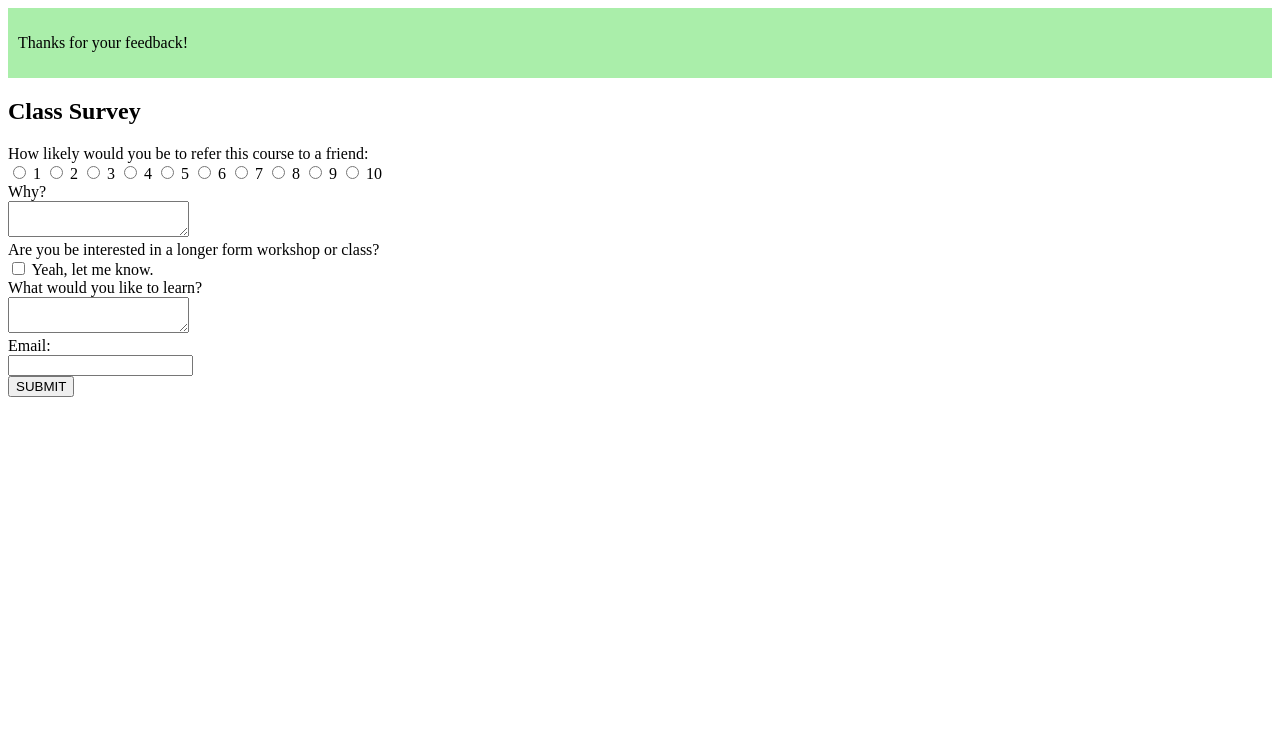
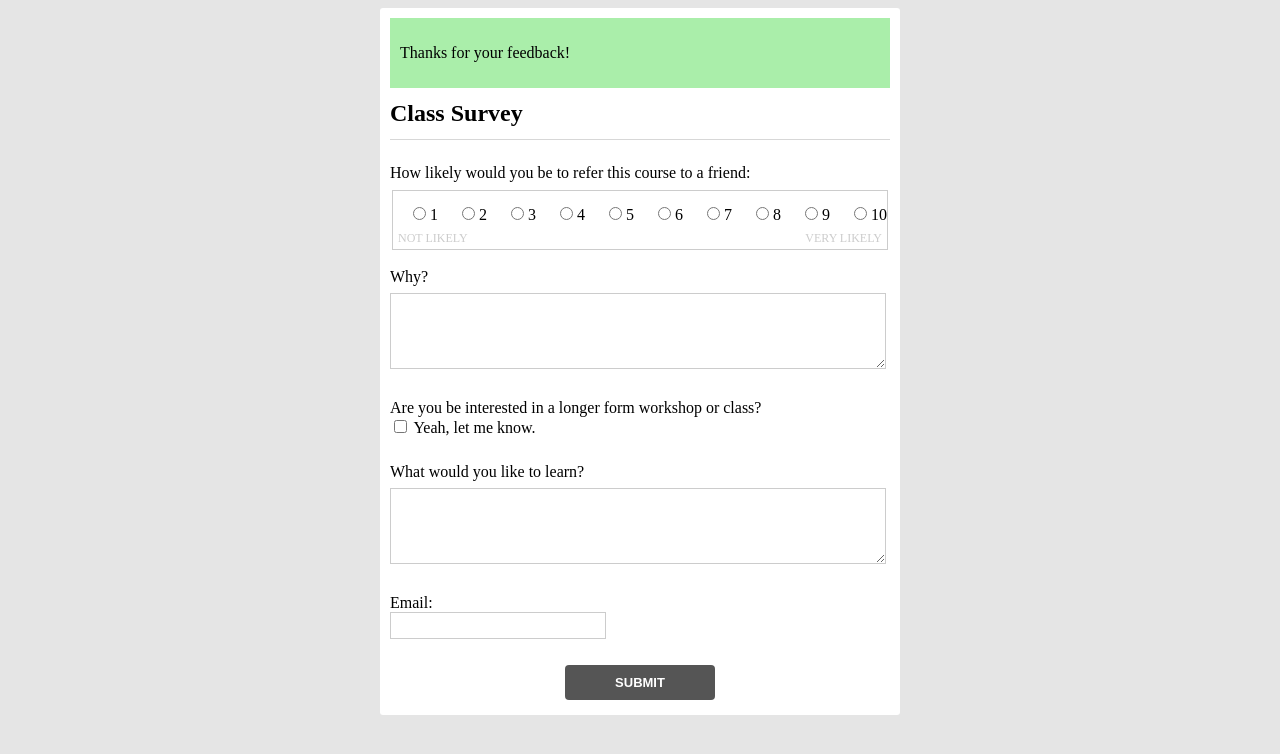
Before and after one commit to HotSauceJS/Survey, a plain HTML site: page index.html in a window 1280 px wide. Drawn offline with nearby package versions, Linux system fonts and the light colour scheme; a script that the page names is missing.

Commit message:
merging changes

```diff
--- a/index.html
+++ b/index.html
@@ -1,4 +1,4 @@
-<!doctype html>
+<!DOCTYPE html>
 
 <html>
   <head>
@@ -28,17 +28,22 @@
         $('form').submit(serializeForm);
       });
     </script>
+		<link href="styles.css" rel="stylesheet">
+		<style></style>
   </head>
 
   <body>
-    <div id="message" style="background:#aea; padding:10px">
+    <div class="container">
+
+	    <div id="message">
 	      <p>Thanks for your feedback!</p>
 	    </div>
 
 	    <h2>Class Survey</h2>
-
 	    <form novalidate>
-      <label>How likely would you be to refer this course to a friend:</label><br/>
+	      <label>How likely would you be to refer this course to a friend:</label>
+	      <fieldset>
+		<span class="pos-left">Not Likely</span>
 	        <input type="radio" name="rating" value="1" /> 1
 	        <input type="radio" name="rating" value="2" /> 2
 	        <input type="radio" name="rating" value="3" /> 3
@@ -49,6 +54,8 @@
 	        <input type="radio" name="rating" value="8" /> 8
 	        <input type="radio" name="rating" value="9" /> 9
 	        <input type="radio" name="rating" value="10" /> 10
+		<span class="pos-right">Very Likely</span>
+	      </fieldset>
 	      <br/>
 	      <label>Why?<br/>
 	        <textarea name="why"></textarea>
@@ -66,8 +73,10 @@
 	        <input type="text" name="email" />
 	      </label>
 	      <br/>
-      <button>SUBMIT</button>
+	      <button type="submit">Submit</button>
 	    </form>
+    </div>
+
   </body>
 
 </html>
--- /dev/null
+++ b/styles.css
@@ -0,0 +1,72 @@
+body {
+	background: #e5e5e5;
+}
+.container {
+	background: #fff;
+	border-radius: 3px;
+	margin: 0 auto;
+	padding: 10px 10px 15px;
+	width: 500px;
+}
+h2 {
+	border-bottom: 1px solid #d7d7d7;
+	margin: 0 0 1em;
+	padding: .5em 0;
+}
+label {
+	display: block;
+	margin: 0 0 .5em;
+}
+button {
+	background: #555;
+	border: medium none;
+	border-radius: 4px;
+	color: #fff;
+	display: block;
+	font-size: 13px;
+	font-weight: 700;
+	margin: 0 auto;
+	padding: 10px 20px;
+	text-transform: uppercase;
+	width: 30%;
+}
+
+input[type="radio"] {
+	margin: 0 0 0 1.5em;
+}
+input[type="text"] {
+	border: 1px solid #ccc;
+	padding: 5px 7px;
+	width: 200px;
+}
+textarea {
+	border: 1px solid #ccc;
+	height: 70px;
+	margin: 7px 0 0;
+	width: 490px;
+}
+
+fieldset {
+	border: 1px solid #ccc;
+	padding: 15px 0 25px;
+	position: relative;
+}
+fieldset .pos-left,
+fieldset .pos-right {
+	bottom: 3px;
+	color: #ccc;
+	font-size: 12px;
+	position: absolute;
+	text-transform: uppercase;
+}
+fieldset .pos-left {
+	left: 5px;
+}
+fieldset .pos-right {
+	right: 5px;
+}
+
+#message {
+	background: #aea;
+	padding: 10px;
+}
```
Lines whose indentation alone changed are shown as unchanged.
